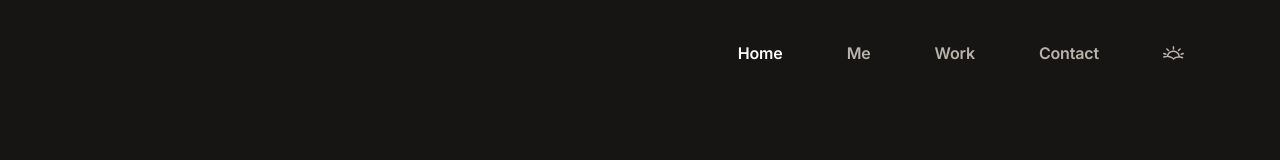
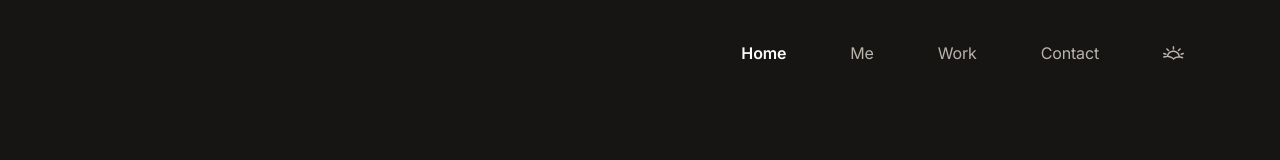
Before and after one commit to ProgressOnyema/Portfolio, a Next.js app: page / in a window 1280 px wide. Shown: the top 160 px of the page. Built offline with nearby package versions, Linux system fonts and the light colour scheme.

Commit message:
Made the unactive NavItem text regular and active strong

```diff
--- a/src/components/NavItem.tsx
+++ b/src/components/NavItem.tsx
@@ -7,8 +7,8 @@ export default function NavItem({
 }) {
   return (
     <p
-      className={`text-body-reg-strong p-2 transition-colors ${
-        active ? "text-text-primary" : "text-text-muted hover:text-text-primary"
+      className={`p-2 transition-colors ${
+        active ? "text-text-primary text-body-reg-strong" : "text-text-muted text-body-reg-base hover:text-text-primary"
       }`}
     >
       {label}
```
